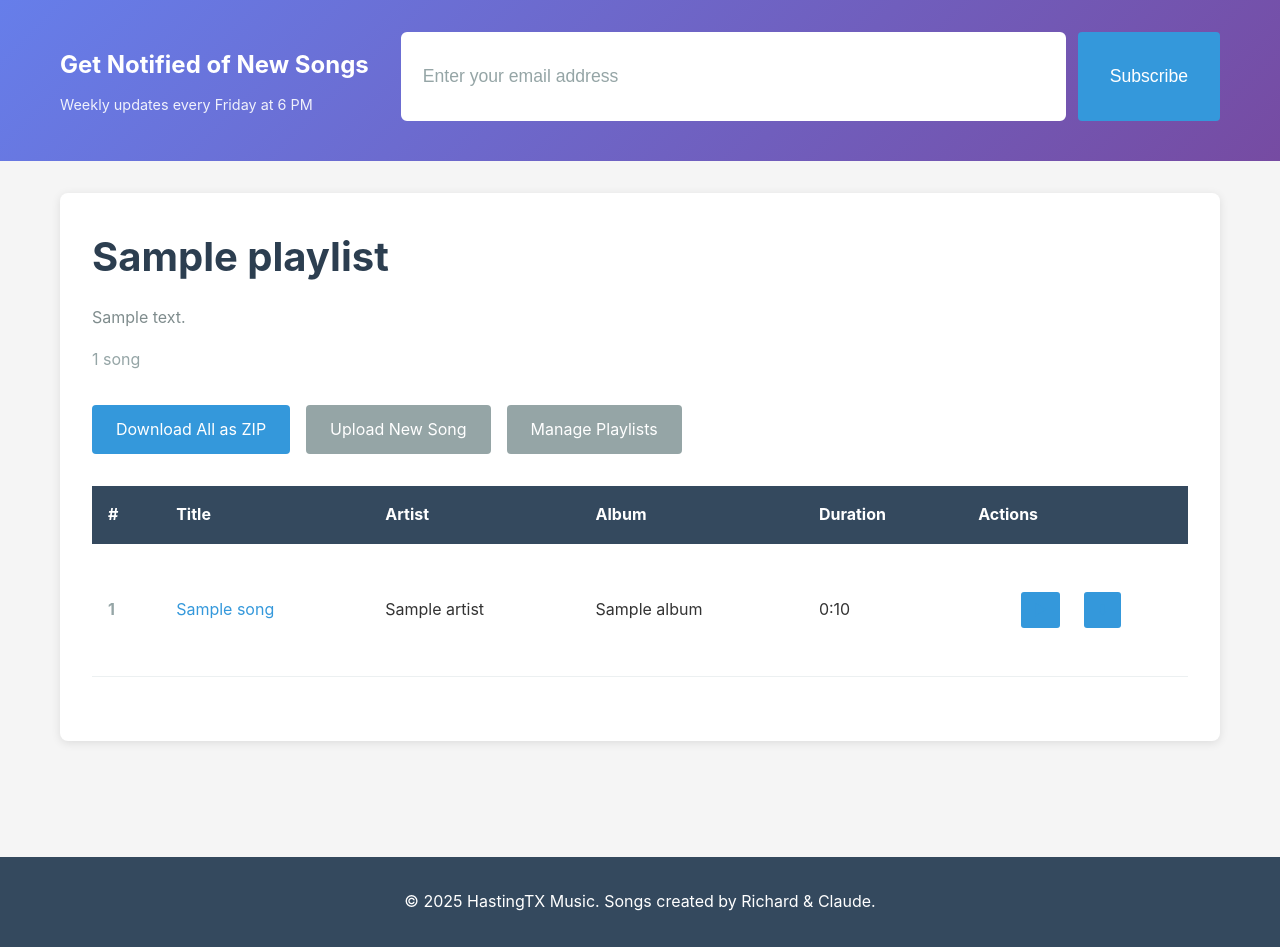
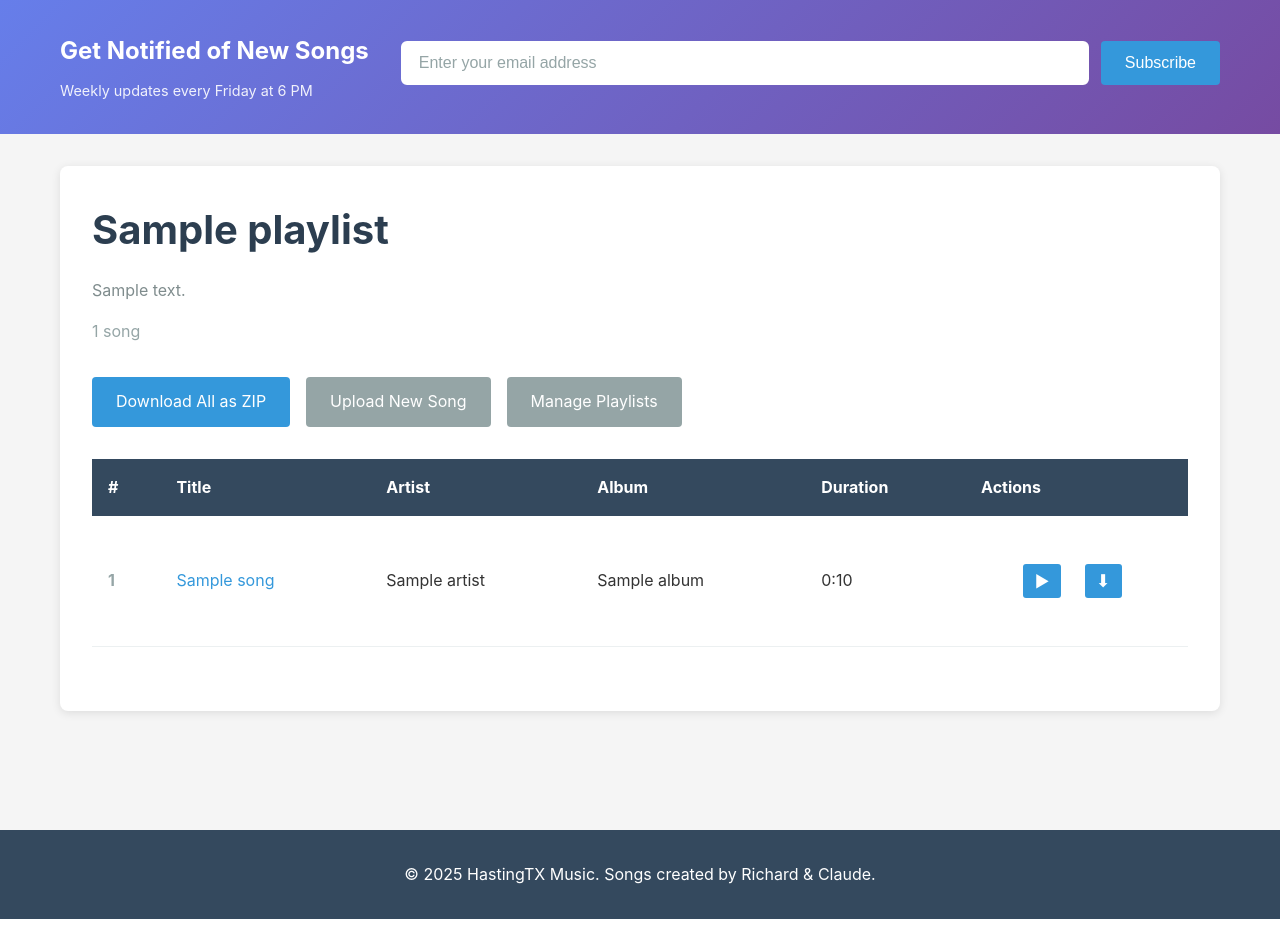
Before and after one commit to richardahasting/hastingtx-music, a Flask app: page /music/playlist/1 in a window 1280 px wide. Shown: the part 70-1017 px from the top of the page. After the commit the page ends 989 px from the top, so only its background shows below. Run offline with Flask 3, Linux system fonts and the light colour scheme; a database or web service that is not in the repository returns one stand-in record (values such as "Sample title"); some libraries are stand-ins or nearby versions.

Commit message:
Fix subscribe form and action button styling
- Fix email input and subscribe button height mismatch (both 44px)
- Fix action button icons not visible (white on blue background)
- Use HTML entities for play/download icons for better compatibility
- Add cache-busting version to CSS link

🤖 Generated with [Claude Code](https://claude.com/claude-code)

Co-Authored-By: Claude <noreply@anthropic.com>

```diff
--- a/static/css/style.css
+++ b/static/css/style.css
@@ -129,18 +129,24 @@ footer {
 }
 
 .btn-small {
-    padding: 0.4rem 0.8rem;
-    font-size: 0.9rem;
+    padding: 0.5rem 0.7rem;
+    font-size: 1rem;
     text-decoration: none;
-    color: white;
+    color: #ffffff;
     background-color: #3498db;
     border-radius: 3px;
-    display: inline-block;
+    display: inline-flex;
+    align-items: center;
+    justify-content: center;
     margin-right: 0.5rem;
+    min-width: 32px;
+    min-height: 32px;
+    line-height: 1;
 }
 
 .btn-small:hover {
     background-color: #2980b9;
+    color: #ffffff;
 }
 
 /* Song Player Page */
@@ -430,6 +436,19 @@ footer {
 
 .songs-table a:hover {
     text-decoration: underline;
+}
+
+.songs-table a.btn-small {
+    color: #ffffff;
+}
+
+.songs-table a.btn-small:hover {
+    color: #ffffff;
+    text-decoration: none;
+}
+
+.songs-table a.btn-small.btn-download {
+    font-size: 1.1rem;
 }
 
 .song-number {
@@ -917,11 +936,13 @@ footer {
 
 .subscribe-form input[type="email"] {
     flex: 1;
-    padding: 2rem 1.25rem;
+    padding: 0.75rem 1rem;
     border: 2px solid white;
     border-radius: 6px;
-    font-size: 1.1rem;
-    min-width: 300px;
+    font-size: 1rem;
+    min-width: 280px;
+    height: 44px;
+    box-sizing: border-box;
 }
 
 .subscribe-form input[type="email"]::placeholder {
@@ -930,8 +951,10 @@ footer {
 
 .subscribe-form button {
     white-space: nowrap;
-    padding: 2rem 2rem;
-    font-size: 1.1rem;
+    padding: 0.75rem 1.5rem;
+    font-size: 1rem;
+    height: 44px;
+    box-sizing: border-box;
 }
 
 .subscribe-note {
--- a/templates/base.html
+++ b/templates/base.html
@@ -4,7 +4,7 @@
     <meta charset="UTF-8">
     <meta name="viewport" content="width=device-width, initial-scale=1.0">
     <title>{% block title %}HastingTX Music{% endblock %}</title>
-    <link rel="stylesheet" href="{{ url_for('static', filename='css/style.css') }}">
+    <link rel="stylesheet" href="{{ url_for('static', filename='css/style.css') }}?v=20251129e">
     {% block extra_css %}{% endblock %}
 </head>
 <body>
--- a/templates/playlist.html
+++ b/templates/playlist.html
@@ -53,10 +53,10 @@
                     <td class="song-duration">{{ song.duration|duration }}</td>
                     <td class="song-actions">
                         <a href="{{ url_for('song', identifier=song.identifier) }}" class="btn-small" title="Play">
-                            ▶
+                            &#9658;
                         </a>
-                        <a href="{{ url_for('download_song', identifier=song.identifier) }}" class="btn-small" title="Download">
-                            ⬇
+                        <a href="{{ url_for('download_song', identifier=song.identifier) }}" class="btn-small btn-download" title="Download">
+                            &#11015;
                         </a>
                     </td>
                 </tr>
```
